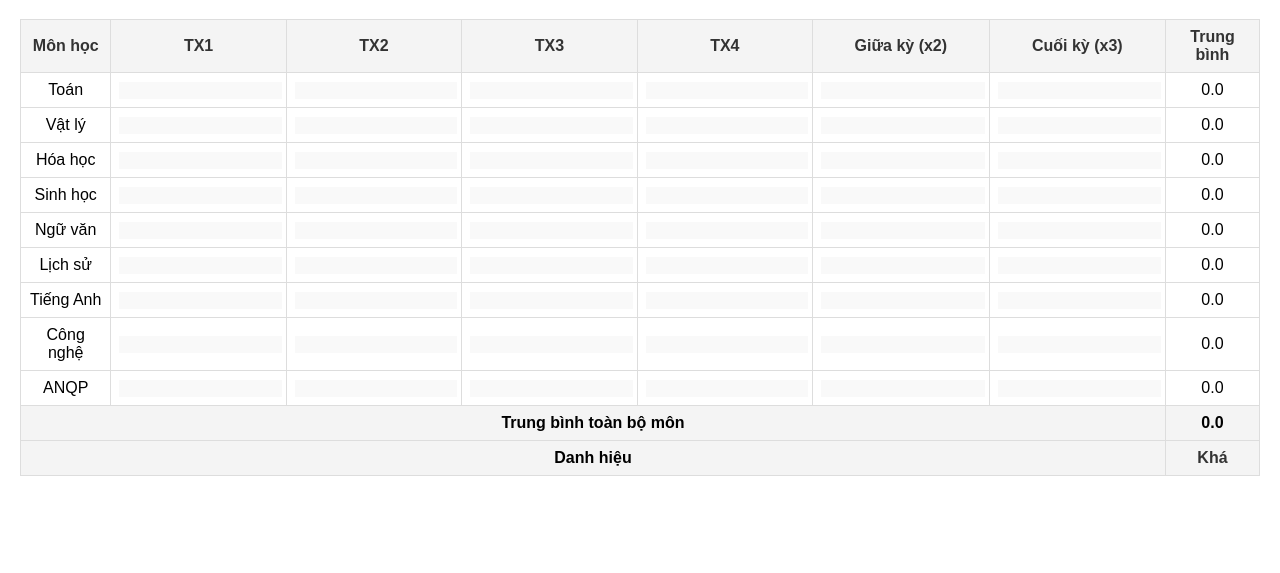
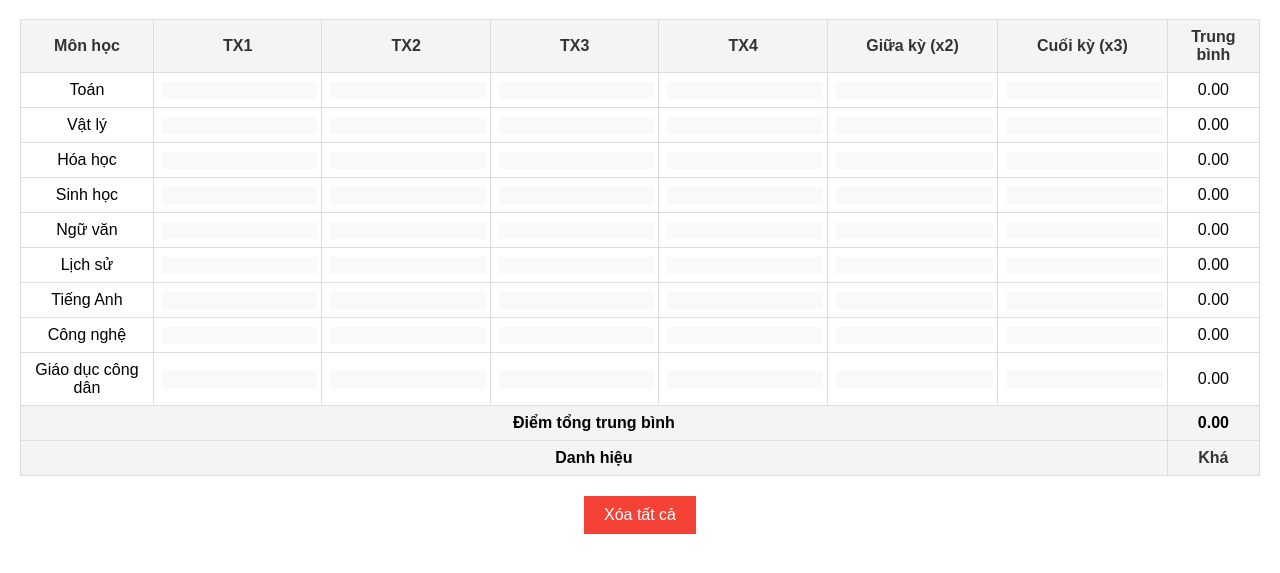
Before and after one commit to ngvkhoa/bangdiem, a plain HTML site: page index.html in a window 1280 px wide. Shown: the part 61-634 px from the top of the page. Drawn offline with Linux system fonts and the light colour scheme.

Commit message:
Update index.html

```diff
--- a/index.html
+++ b/index.html
@@ -53,6 +53,21 @@
             font-weight: bold;
             color: #333;
         }
+
+        .clear-btn {
+            display: block;
+            margin: 20px auto;
+            padding: 10px 20px;
+            background-color: #f44336;
+            color: white;
+            border: none;
+            cursor: pointer;
+            font-size: 16px;
+        }
+
+        .clear-btn:hover {
+            background-color: #d32f2f;
+        }
     </style>
 </head>
 <body>
@@ -73,98 +88,98 @@
         <tbody>
             <tr>
                 <td>Toán</td>
-                <td><input type="text" class="score" data-weight="1"></td>
-                <td><input type="text" class="score" data-weight="1"></td>
-                <td><input type="text" class="score" data-weight="1"></td>
-                <td><input type="text" class="score" data-weight="1"></td>
-                <td><input type="text" class="score" data-weight="2"></td>
-                <td><input type="text" class="score" data-weight="3"></td>
+                <td><input type="text" class="score" data-subject="Toán" data-weight="1"></td>
+                <td><input type="text" class="score" data-subject="Toán" data-weight="1"></td>
+                <td><input type="text" class="score" data-subject="Toán" data-weight="1"></td>
+                <td><input type="text" class="score" data-subject="Toán" data-weight="1"></td>
+                <td><input type="text" class="score" data-subject="Toán" data-weight="2"></td>
+                <td><input type="text" class="score" data-subject="Toán" data-weight="3"></td>
                 <td class="average">0.0</td>
             </tr>
             <tr>
                 <td>Vật lý</td>
-                <td><input type="text" class="score" data-weight="1"></td>
-                <td><input type="text" class="score" data-weight="1"></td>
-                <td><input type="text" class="score" data-weight="1"></td>
-                <td><input type="text" class="score" data-weight="1"></td>
-                <td><input type="text" class="score" data-weight="2"></td>
-                <td><input type="text" class="score" data-weight="3"></td>
+                <td><input type="text" class="score" data-subject="Vật lý" data-weight="1"></td>
+                <td><input type="text" class="score" data-subject="Vật lý" data-weight="1"></td>
+                <td><input type="text" class="score" data-subject="Vật lý" data-weight="1"></td>
+                <td><input type="text" class="score" data-subject="Vật lý" data-weight="1"></td>
+                <td><input type="text" class="score" data-subject="Vật lý" data-weight="2"></td>
+                <td><input type="text" class="score" data-subject="Vật lý" data-weight="3"></td>
                 <td class="average">0.0</td>
             </tr>
             <tr>
                 <td>Hóa học</td>
-                <td><input type="text" class="score" data-weight="1"></td>
-                <td><input type="text" class="score" data-weight="1"></td>
-                <td><input type="text" class="score" data-weight="1"></td>
-                <td><input type="text" class="score" data-weight="1"></td>
-                <td><input type="text" class="score" data-weight="2"></td>
-                <td><input type="text" class="score" data-weight="3"></td>
+                <td><input type="text" class="score" data-subject="Hóa học" data-weight="1"></td>
+                <td><input type="text" class="score" data-subject="Hóa học" data-weight="1"></td>
+                <td><input type="text" class="score" data-subject="Hóa học" data-weight="1"></td>
+                <td><input type="text" class="score" data-subject="Hóa học" data-weight="1"></td>
+                <td><input type="text" class="score" data-subject="Hóa học" data-weight="2"></td>
+                <td><input type="text" class="score" data-subject="Hóa học" data-weight="3"></td>
                 <td class="average">0.0</td>
             </tr>
             <tr>
                 <td>Sinh học</td>
-                <td><input type="text" class="score" data-weight="1"></td>
-                <td><input type="text" class="score" data-weight="1"></td>
-                <td><input type="text" class="score" data-weight="1"></td>
-                <td><input type="text" class="score" data-weight="1"></td>
-                <td><input type="text" class="score" data-weight="2"></td>
-                <td><input type="text" class="score" data-weight="3"></td>
+                <td><input type="text" class="score" data-subject="Sinh học" data-weight="1"></td>
+                <td><input type="text" class="score" data-subject="Sinh học" data-weight="1"></td>
+                <td><input type="text" class="score" data-subject="Sinh học" data-weight="1"></td>
+                <td><input type="text" class="score" data-subject="Sinh học" data-weight="1"></td>
+                <td><input type="text" class="score" data-subject="Sinh học" data-weight="2"></td>
+                <td><input type="text" class="score" data-subject="Sinh học" data-weight="3"></td>
                 <td class="average">0.0</td>
             </tr>
             <tr>
                 <td>Ngữ văn</td>
-                <td><input type="text" class="score" data-weight="1"></td>
-                <td><input type="text" class="score" data-weight="1"></td>
-                <td><input type="text" class="score" data-weight="1"></td>
-                <td><input type="text" class="score" data-weight="1"></td>
-                <td><input type="text" class="score" data-weight="2"></td>
-                <td><input type="text" class="score" data-weight="3"></td>
+                <td><input type="text" class="score" data-subject="Ngữ văn" data-weight="1"></td>
+                <td><input type="text" class="score" data-subject="Ngữ văn" data-weight="1"></td>
+                <td><input type="text" class="score" data-subject="Ngữ văn" data-weight="1"></td>
+                <td><input type="text" class="score" data-subject="Ngữ văn" data-weight="1"></td>
+                <td><input type="text" class="score" data-subject="Ngữ văn" data-weight="2"></td>
+                <td><input type="text" class="score" data-subject="Ngữ văn" data-weight="3"></td>
                 <td class="average">0.0</td>
             </tr>
             <tr>
                 <td>Lịch sử</td>
-                <td><input type="text" class="score" data-weight="1"></td>
-                <td><input type="text" class="score" data-weight="1"></td>
-                <td><input type="text" class="score" data-weight="1"></td>
-                <td><input type="text" class="score" data-weight="1"></td>
-                <td><input type="text" class="score" data-weight="2"></td>
-                <td><input type="text" class="score" data-weight="3"></td>
+                <td><input type="text" class="score" data-subject="Lịch sử" data-weight="1"></td>
+                <td><input type="text" class="score" data-subject="Lịch sử" data-weight="1"></td>
+                <td><input type="text" class="score" data-subject="Lịch sử" data-weight="1"></td>
+                <td><input type="text" class="score" data-subject="Lịch sử" data-weight="1"></td>
+                <td><input type="text" class="score" data-subject="Lịch sử" data-weight="2"></td>
+                <td><input type="text" class="score" data-subject="Lịch sử" data-weight="3"></td>
                 <td class="average">0.0</td>
             </tr>
             <tr>
                 <td>Tiếng Anh</td>
-                <td><input type="text" class="score" data-weight="1"></td>
-                <td><input type="text" class="score" data-weight="1"></td>
-                <td><input type="text" class="score" data-weight="1"></td>
-                <td><input type="text" class="score" data-weight="1"></td>
-                <td><input type="text" class="score" data-weight="2"></td>
-                <td><input type="text" class="score" data-weight="3"></td>
+                <td><input type="text" class="score" data-subject="Tiếng Anh" data-weight="1"></td>
+                <td><input type="text" class="score" data-subject="Tiếng Anh" data-weight="1"></td>
+                <td><input type="text" class="score" data-subject="Tiếng Anh" data-weight="1"></td>
+                <td><input type="text" class="score" data-subject="Tiếng Anh" data-weight="1"></td>
+                <td><input type="text" class="score" data-subject="Tiếng Anh" data-weight="2"></td>
+                <td><input type="text" class="score" data-subject="Tiếng Anh" data-weight="3"></td>
                 <td class="average">0.0</td>
             </tr>
             <tr>
                 <td>Công nghệ</td>
-                <td><input type="text" class="score" data-weight="1"></td>
-                <td><input type="text" class="score" data-weight="1"></td>
-                <td><input type="text" class="score" data-weight="1"></td>
-                <td><input type="text" class="score" data-weight="1"></td>
-                <td><input type="text" class="score" data-weight="2"></td>
-                <td><input type="text" class="score" data-weight="3"></td>
+                <td><input type="text" class="score" data-subject="Công nghệ" data-weight="1"></td>
+                <td><input type="text" class="score" data-subject="Công nghệ" data-weight="1"></td>
+                <td><input type="text" class="score" data-subject="Công nghệ" data-weight="1"></td>
+                <td><input type="text" class="score" data-subject="Công nghệ" data-weight="1"></td>
+                <td><input type="text" class="score" data-subject="Công nghệ" data-weight="2"></td>
+                <td><input type="text" class="score" data-subject="Công nghệ" data-weight="3"></td>
                 <td class="average">0.0</td>
             </tr>
             <tr>
-                <td>ANQP</td>
-                <td><input type="text" class="score" data-weight="1"></td>
-                <td><input type="text" class="score" data-weight="1"></td>
-                <td><input type="text" class="score" data-weight="1"></td>
-                <td><input type="text" class="score" data-weight="1"></td>
-                <td><input type="text" class="score" data-weight="2"></td>
-                <td><input type="text" class="score" data-weight="3"></td>
+                <td>Giáo dục công dân</td>
+                <td><input type="text" class="score" data-subject="Giáo dục công dân" data-weight="1"></td>
+                <td><input type="text" class="score" data-subject="Giáo dục công dân" data-weight="1"></td>
+                <td><input type="text" class="score" data-subject="Giáo dục công dân" data-weight="1"></td>
+                <td><input type="text" class="score" data-subject="Giáo dục công dân" data-weight="1"></td>
+                <td><input type="text" class="score" data-subject="Giáo dục công dân" data-weight="2"></td>
+                <td><input type="text" class="score" data-subject="Giáo dục công dân" data-weight="3"></td>
                 <td class="average">0.0</td>
             </tr>
         </tbody>
         <tfoot>
             <tr>
-                <td colspan="7">Trung bình toàn bộ môn</td>
+                <td colspan="7">Điểm tổng trung bình</td>
                 <td id="overall-average">0.0</td>
             </tr>
             <tr>
@@ -174,7 +189,36 @@
         </tfoot>
     </table>
 
+    <button class="clear-btn" onclick="clearAll()">Xóa tất cả</button>
+
     <script>
+        // Lưu dữ liệu vào localStorage
+        function saveData() {
+            const scores = {};
+            document.querySelectorAll('.score').forEach(input => {
+                const subject = input.dataset.subject;
+                const index = Array.from(input.closest('tr').children).indexOf(input.closest('td'));
+                if (!scores[subject]) {
+                    scores[subject] = [];
+                }
+                scores[subject][index] = input.value;
+            });
+            localStorage.setItem('scores', JSON.stringify(scores));
+        }
+
+        // Lấy dữ liệu từ localStorage
+        function loadData() {
+            const scores = JSON.parse(localStorage.getItem('scores')) || {};
+            document.querySelectorAll('.score').forEach(input => {
+                const subject = input.dataset.subject;
+                const index = Array.from(input.closest('tr').children).indexOf(input.closest('td'));
+                const value = scores[subject] ? scores[subject][index] : '';
+                input.value = value;
+            });
+            calculateOverallAverage();
+        }
+
+        // Tính điểm trung bình cho mỗi môn
         function calculateRowAverage(row) {
             const inputs = row.querySelectorAll('.score');
             let total = 0;
@@ -192,48 +236,70 @@
 
             const averageCell = row.querySelector('.average');
             const average = weightSum > 0 ? (total / weightSum) : 0;
-            averageCell.textContent = average.toFixed(1);
+            averageCell.textContent = average.toFixed(2);
 
             return average;
         }
 
+        // Tính điểm tổng trung bình và danh hiệu
         function calculateOverallAverage() {
             const rows = document.querySelectorAll('tbody tr');
             let totalAverage = 0;
             let subjectCount = 0;
             let excellentCount = 0;
             let goodCount = 0;
+            let allAbove65 = true;
 
             rows.forEach(row => {
                 const average = calculateRowAverage(row);
+                if (average <= 6.5) {
+                    allAbove65 = false;
+                }
+                if (average >= 9) excellentCount++;
+                else if (average >= 8) goodCount++;
                 if (average > 0) {
                     totalAverage += average;
                     subjectCount++;
-                    if (average >= 9) excellentCount++;
-                    else if (average >= 8) goodCount++;
                 }
             });
 
             const overallAverage = subjectCount > 0 ? (totalAverage / subjectCount) : 0;
-            document.getElementById('overall-average').textContent = overallAverage.toFixed(1);
+            document.getElementById('overall-average').textContent = overallAverage.toFixed(2);
 
-            // Determine award
+            // Xác định danh hiệu
             let award = 'Khá';
-            if (overallAverage > 6.5) {
+            if (allAbove65) {
                 if (excellentCount >= 6) {
                     award = 'Xuất sắc';
                 } else if (goodCount >= 6) {
                     award = 'Giỏi';
                 }
             }
+
             document.getElementById('award').textContent = award;
+
+            // Lưu lại dữ liệu sau khi tính toán
+            saveData();
         }
 
+        // Xóa tất cả dữ liệu
+        function clearAll() {
+            localStorage.removeItem('scores');
+            document.querySelectorAll('.score').forEach(input => {
+                input.value = '';
+            });
+            calculateOverallAverage();
+        }
+
+        // Lắng nghe sự kiện nhập liệu
         document.querySelectorAll('.score').forEach(input => {
             input.addEventListener('input', () => {
                 calculateOverallAverage();
             });
         });
+
+        // Khi trang được tải lại, lấy dữ liệu đã lưu
+        window.onload = loadData;
     </script>
 </body>
 </html>
```
